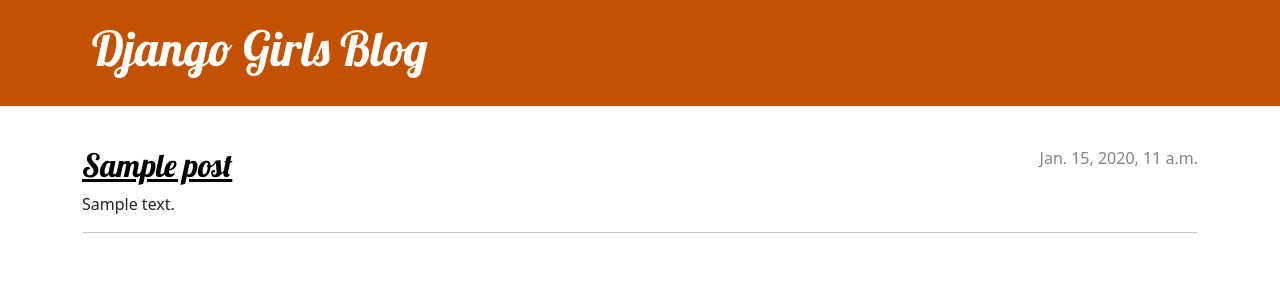
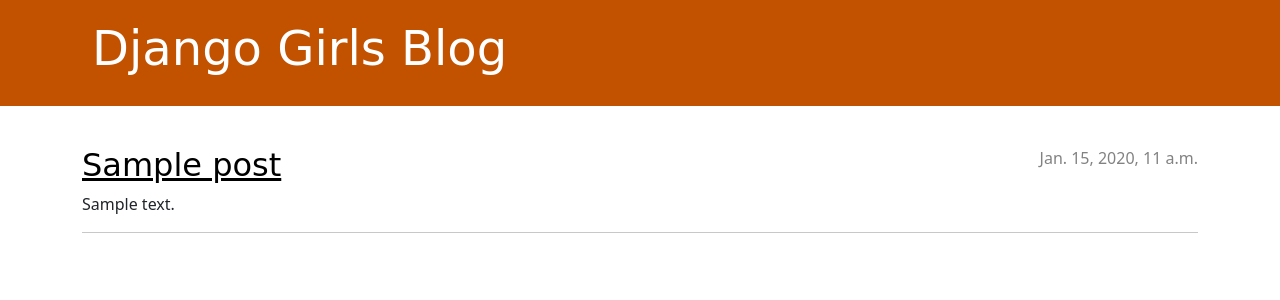
Before and after one commit to Angel0706/blogsDjangoGirls, a Django app: template blog/templates/blog/post_list.html in a window 1280 px wide. Shown: the top 300 px of the page. Run offline with Django 3.2, Linux system fonts and the light colour scheme; the template is opened without the code that fills it: values that come from a table or form of the project are taken from there, others are empty; tables that the repository leaves empty hold one stand-in row (values such as "Sample post").

Commit message:
try to fix css-9

```diff
--- a/blog/templates/blog/post_list.html
+++ b/blog/templates/blog/post_list.html
@@ -4,7 +4,7 @@
     <head>
         <title>Django Girls blog</title>
         <link rel="stylesheet" href="https://cdn.jsdelivr.net/npm/bootstrap@5.1.3/dist/css/bootstrap.min.css" integrity="sha384-1BmE4kWBq78iYhFldvKuhfTAU6auU8tT94WrHftjDbrCEXSU1oBoqyl2QvZ6jIW3" crossorigin="anonymous">
-        <link href="//fonts.googleapis.com/css?family=Lobster&subset=latin,latin-ext" rel="stylesheet" type="text/css">
+        <!-- <link href="//fonts.googleapis.com/css?family=Lobster&subset=latin,latin-ext" rel="stylesheet" type="text/css"> -->
         <link rel="stylesheet" type="text/css" href="{% static '/css/blog.css' %}">
     </head>
     <body>
```
